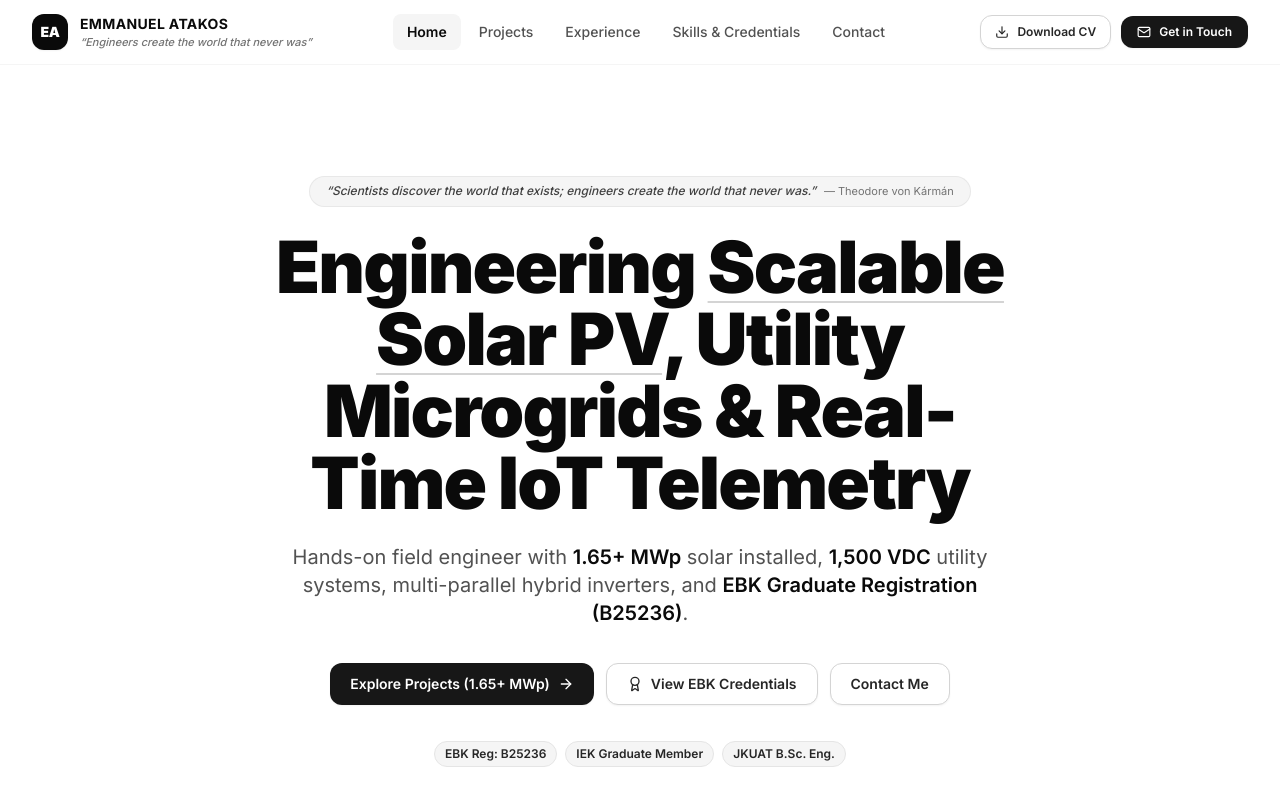
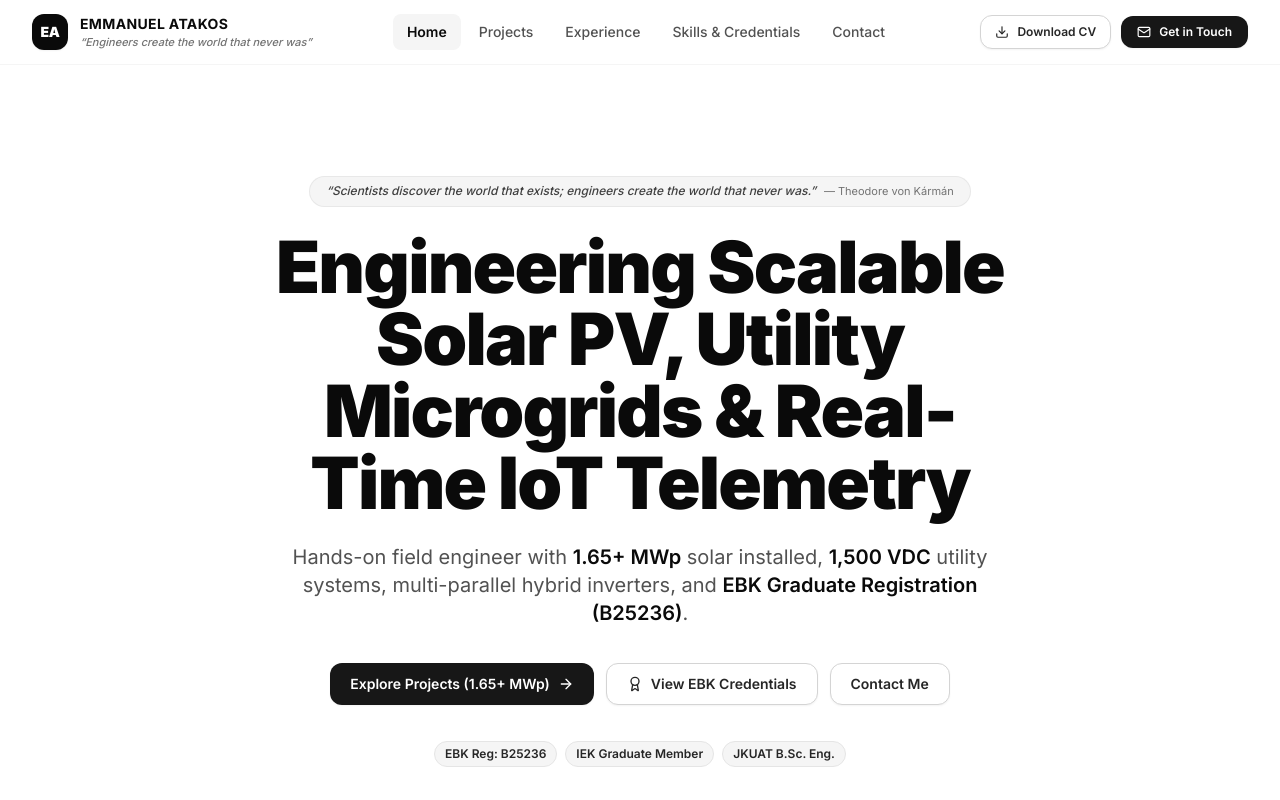
Before and after one commit to Atakos254/Work-Portfolio, a React (Vite) app: page / in a window 1280 px wide. Shown: the top 800 px of the page. Built offline with nearby package versions, Linux system fonts and the light colour scheme.

Commit message:
style: remove underline from Scalable Solar PV

```diff
--- a/src/pages/Home.tsx
+++ b/src/pages/Home.tsx
@@ -72,10 +72,7 @@ const Home: React.FC = () => {
               id="hero-heading"
               className="text-4xl sm:text-5xl lg:text-6xl xl:text-7xl font-black leading-[1.14] tracking-tight mb-6 text-neutral-950 text-balance max-w-4xl mx-auto"
             >
-              Engineering{' '}
-              <span className="text-neutral-950 underline decoration-neutral-300 decoration-2 underline-offset-8">Scalable Solar PV</span>,{' '}
-              Utility Microgrids &amp;{' '}
-              <span className="text-neutral-950">Real-Time IoT Telemetry</span>
+              Engineering Scalable Solar PV, Utility Microgrids &amp; Real-Time IoT Telemetry
             </h1>
 
             <p className="text-neutral-600 text-lg sm:text-xl leading-relaxed mb-9 max-w-3xl mx-auto">
```
